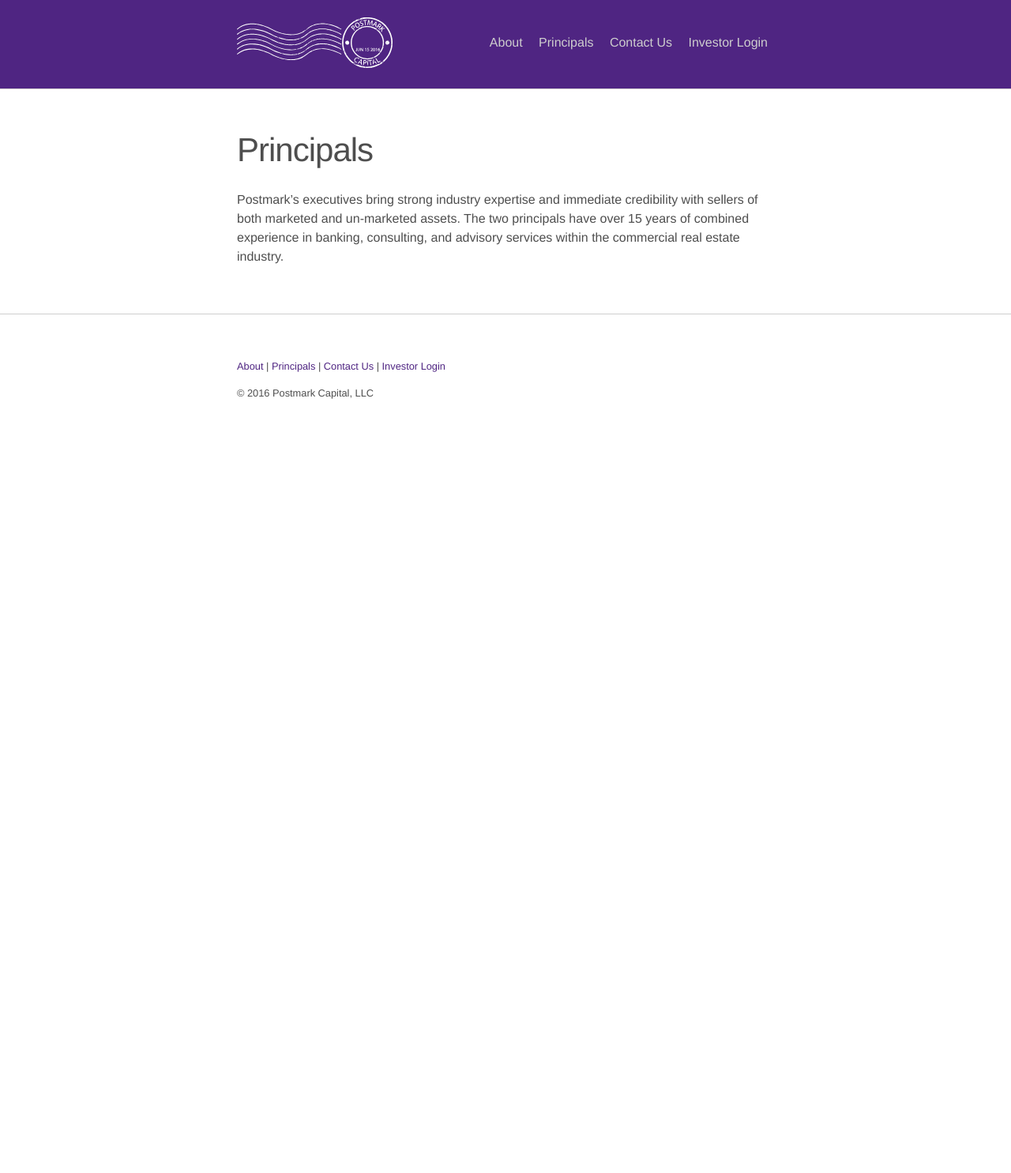
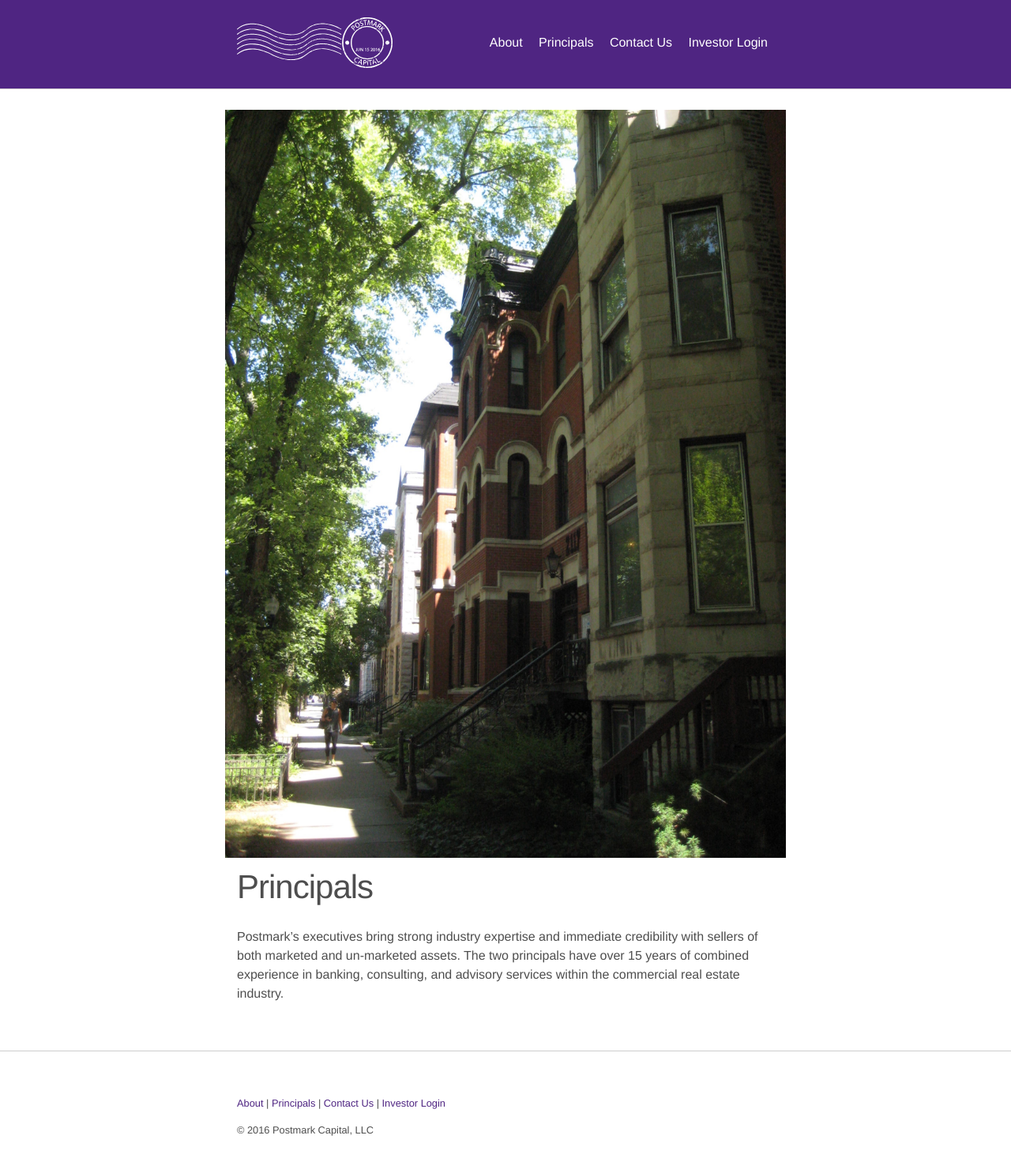
Before and after one commit to postmarkcapital/postmark-capital, a Jekyll site: the page built from principals.md, in a window 1280 px wide. Shown: the whole page at 79% size. Built offline with Jekyll 4.4.1, drawn with Linux system fonts in a browser that asks for light colours; before the commit the page ends 900 px from its top, so only the background shows below that.

Commit message:
Implement hero images

```diff
--- a/_layouts/page.html
+++ b/_layouts/page.html
@@ -2,6 +2,11 @@
 layout: default
 ---
 <article class="post">
+  {% if page.hero %}
+    <div class="hero">
+      <img src="{{ site.baseurl }}/assets/images/{{ page.hero.file }}" alt="{{ page.hero.alt }}">
+    </div>
+  {% endif %}
 
   <header class="post-header">
     <h1 class="post-title">{{ page.title }}</h1>
--- a/_sass/_layout.scss
+++ b/_sass/_layout.scss
@@ -50,7 +50,7 @@
   }
 
   .page-link {
-    color: $grey-color-light;
+    color: #fff;
     line-height: $base-line-height;
 
     // Gaps between nav items, but not on the last one
@@ -67,6 +67,7 @@
         border: 1px solid $grey-color-light;
         border-radius: 5px;
         text-align: right;
+        line-height: initial;
 
         .menu-icon {
             display: block;
@@ -151,7 +152,7 @@ nav ul {
  * Page content
  */
 .page-content {
-    padding: $spacing-unit 0;
+    padding: 0 0 $spacing-unit 0;
 }
 
 .page-heading {
@@ -223,3 +224,9 @@ nav ul {
         }
     }
 }
+
+.hero {
+  margin-left: -15px;
+  margin-right: -15px;
+  margin-bottom: 16px;
+}
--- a/principals.md
+++ b/principals.md
@@ -2,6 +2,9 @@
 layout: page
 title: Principals
 permalink: /principals/
+hero:
+  file: "image-2.jpg"
+  alt: "Walk-up home"
 ---
 
 Postmark’s executives bring strong industry expertise and immediate credibility with sellers of both marketed and un-marketed assets.  The two principals have over 15 years of combined experience in banking, consulting, and advisory services within the commercial real estate industry.
```
Also changed, not shown: index.html (+10 -4 lines).
